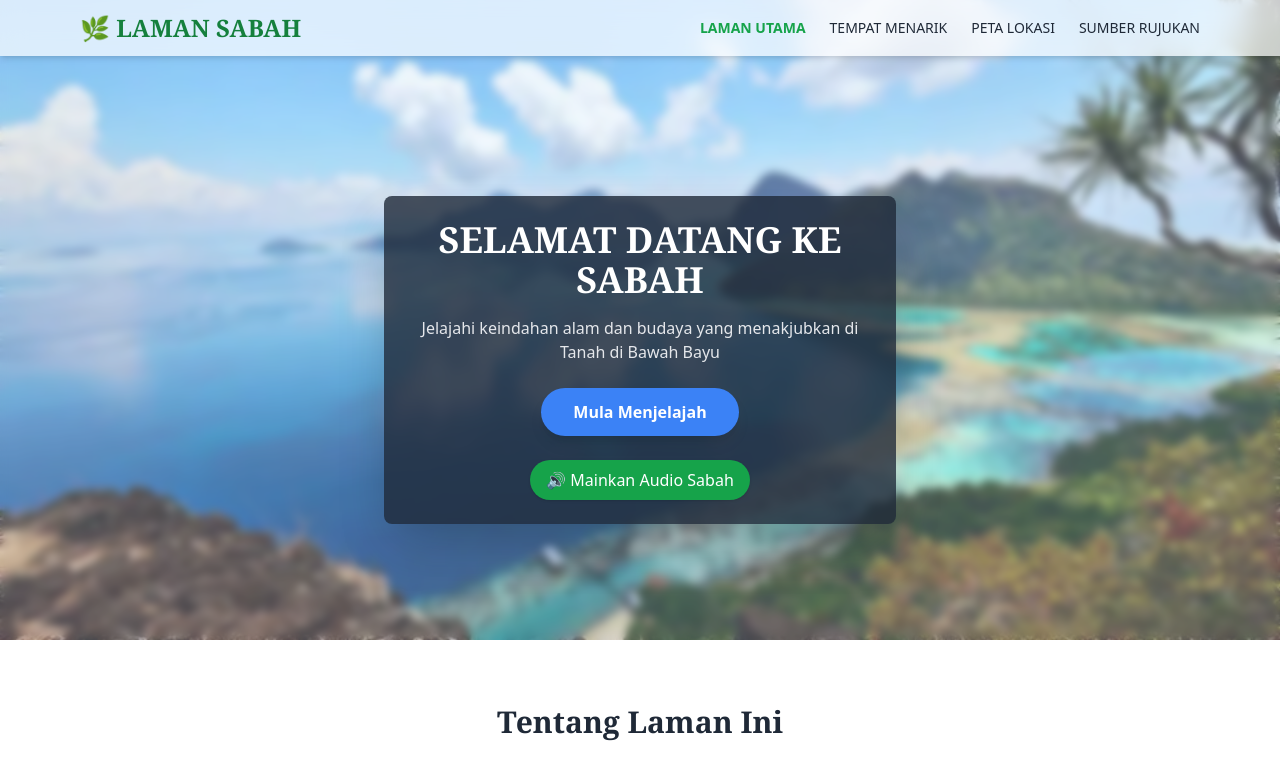
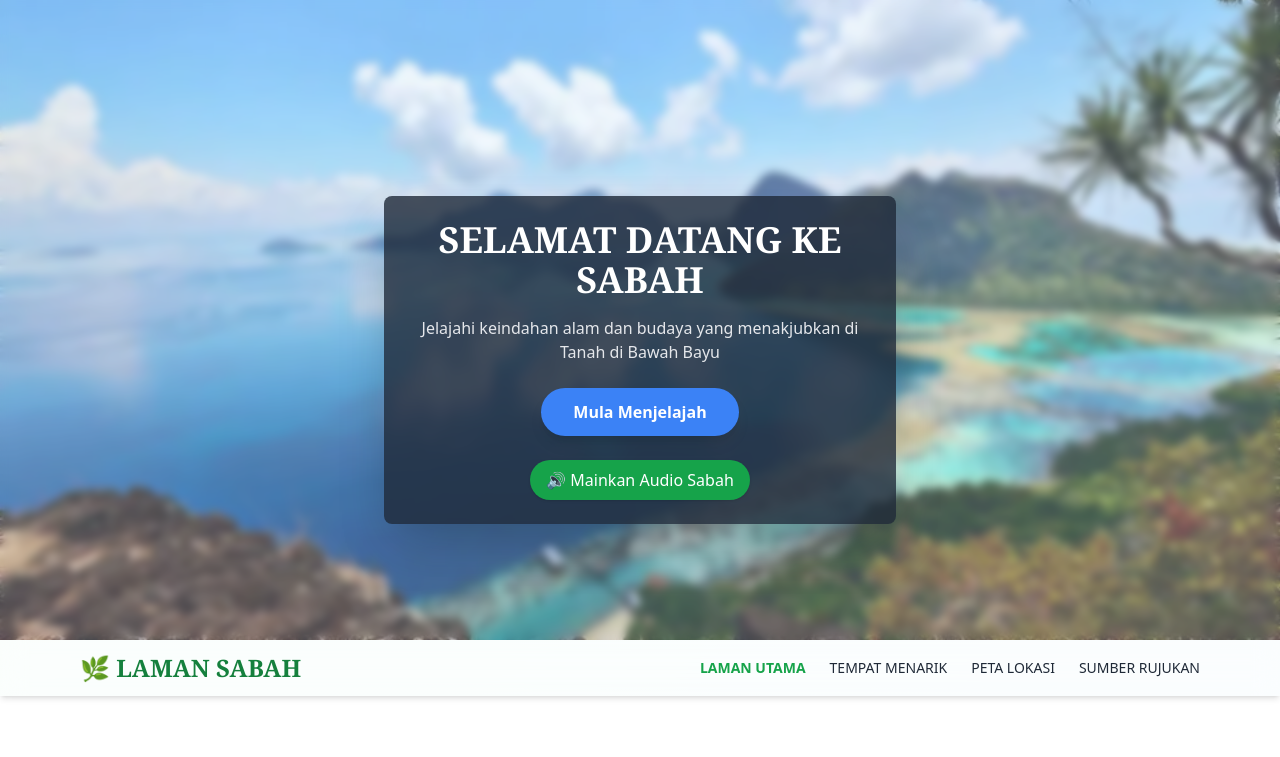
Before and after one commit to AidilDinie/LamanSabah-Mimie-, a plain HTML site: page index.html in a window 1280 px wide. Shown: the top 757 px of the page. Drawn offline with nearby package versions, Linux system fonts and the light colour scheme.

Commit message:
Add files via upload

```diff
--- a/index.html
+++ b/index.html
@@ -10,26 +10,6 @@
   <script defer src="https://unpkg.com/alpinejs@3.x.x/dist/cdn.min.js"></script>
 </head>
 <body class="bg-gradient-to-br from-green-50 to-blue-50 text-gray-800 font-sans transition-colors duration-500">
-
-  <!-- Navigasi -->
-  <nav class="bg-white/70 backdrop-blur-md shadow-md fixed top-0 w-full z-50">
-    <div class="max-w-6xl mx-auto px-4 py-3 flex justify-between items-center">
-      <h1 class="text-2xl font-serif font-bold text-green-700">🌿 LAMAN SABAH</h1>
-      <button @click="menuOpen = !menuOpen" class="md:hidden text-green-600" aria-label="Menu">☰</button>
-      <ul class="hidden md:flex space-x-6 text-sm font-medium">
-        <li><a href="index.html" class="text-green-600 font-semibold" aria-current="page">LAMAN UTAMA</a></li>
-        <li><a href="tempat-menarik.html" class="hover:text-green-600">TEMPAT MENARIK</a></li>
-        <li><a href="peta-lokasi.html" class="hover:text-green-600">PETA LOKASI</a></li>
-        <li><a href="sumber-rujukan.html" class="hover:text-green-600">SUMBER RUJUKAN</a></li>
-      </ul>
-    </div>
-    <div x-show="menuOpen" x-transition class="md:hidden bg-white px-4 py-3 space-y-2 text-sm font-medium">
-      <a href="index.html" class="block text-green-600 font-semibold">LAMAN UTAMA</a>
-      <a href="tempat-menarik.html" class="block hover:text-green-600">TEMPAT MENARIK</a>
-      <a href="peta-lokasi.html" class="block hover:text-green-600">PETA LOKASI</a>
-      <a href="sumber-rujukan.html" class="block hover:text-green-600">SUMBER RUJUKAN</a>
-    </div>
-  </nav>
 
   <!-- Hero Section -->
   <div class="hero-section relative h-[80vh] flex items-center justify-center text-center pt-20">
@@ -69,6 +49,26 @@
     </div>
   </div>
 
+  <!-- Navigasi (dipindahkan ke bawah hero section) -->
+  <nav class="bg-white/70 backdrop-blur-md shadow-md w-full z-40">
+    <div class="max-w-6xl mx-auto px-4 py-3 flex justify-between items-center">
+      <h1 class="text-2xl font-serif font-bold text-green-700">🌿 LAMAN SABAH</h1>
+      <button @click="menuOpen = !menuOpen" class="md:hidden text-green-600" aria-label="Menu">☰</button>
+      <ul class="hidden md:flex space-x-6 text-sm font-medium">
+        <li><a href="index.html" class="text-green-600 font-semibold" aria-current="page">LAMAN UTAMA</a></li>
+        <li><a href="tempat-menarik.html" class="hover:text-green-600">TEMPAT MENARIK</a></li>
+        <li><a href="peta-lokasi.html" class="hover:text-green-600">PETA LOKASI</a></li>
+        <li><a href="sumber-rujukan.html" class="hover:text-green-600">SUMBER RUJUKAN</a></li>
+      </ul>
+    </div>
+    <div x-show="menuOpen" x-transition class="md:hidden bg-white px-4 py-3 space-y-2 text-sm font-medium">
+      <a href="index.html" class="block text-green-600 font-semibold">LAMAN UTAMA</a>
+      <a href="tempat-menarik.html" class="block hover:text-green-600">TEMPAT MENARIK</a>
+      <a href="peta-lokasi.html" class="block hover:text-green-600">PETA LOKASI</a>
+      <a href="sumber-rujukan.html" class="block hover:text-green-600">SUMBER RUJUKAN</a>
+    </div>
+  </nav>
+
   <!-- Tentang Laman -->
   <section class="py-16 px-6 text-center bg-white">
     <div class="max-w-6xl mx-auto">
@@ -80,7 +80,7 @@
         kepelbagaian budaya yang kaya.
       </p>
 
-      <!-- Kad Informasi dalam satu baris -->
+      <!-- Kad Informasi -->
       <div class="flex flex-wrap md:flex-nowrap justify-center gap-6 overflow-x-auto px-2">
         <div class="min-w-[280px] bg-white p-6 rounded-xl shadow-lg hover:shadow-xl transition transform hover:scale-105">
           <p class="text-4xl mb-4">📍</p>
@@ -122,4 +122,9 @@
       </div>
       <p>© 2025 Laman Informasi Di Sabah. Hak Cipta Terpelihara.</p>
       <div class="mt-2 text-xs">
-        <a href="mailto:info
+        <a href="mailto:info@example.com" class="underline">info@example.com</a>
+      </div>
+    </div>
+  </footer>
+
+</
```
